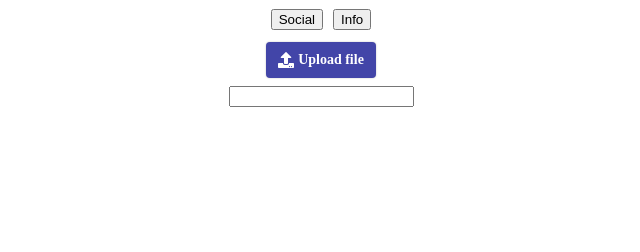
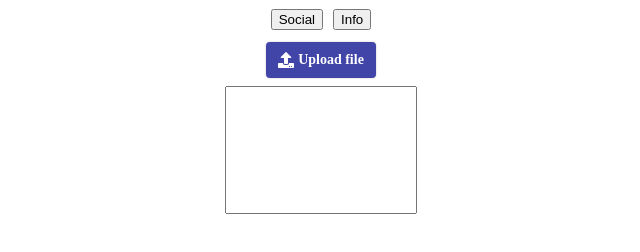
Before and after one commit to santiagosauma/CtrlCat, a browser extension: page index.html in a window 1280 px wide. Both pictures are taken after a click on the button "Social". Shown: the part 52-304 px from the top of the page, without its empty margins (319-959 px from the left). Drawn offline with Linux system fonts and the light colour scheme.

Commit message:
Fixed Text Box Input

```diff
--- a/index.html
+++ b/index.html
@@ -7,7 +7,7 @@
             <button class="infoButton">Info</button>
         </div>
         <div class="informationInput hidden">
-            <input type="text">
+            <input type="text" class="textInput">
         </div>
         <div class="socialInput hidden">
             <input type="file" name="file-input" id="file-input" class="file-input__input"/>
@@ -19,7 +19,7 @@
                     ></path>
                     </svg>
                     <span>Upload file</span></label>
-            <input type="text">
+            <input type="text" class="textInput">
         </div>
     </body>
     <script src="app.js"></script>
--- a/style.css
+++ b/style.css
@@ -61,6 +61,10 @@ body {
     margin-right: 4px;
   }
 
+.textInput{
+  height: 8rem;
+  width: 12rem;
+}
 
 .hidden {
     display: none
```
Lines whose indentation alone changed are shown as unchanged.
